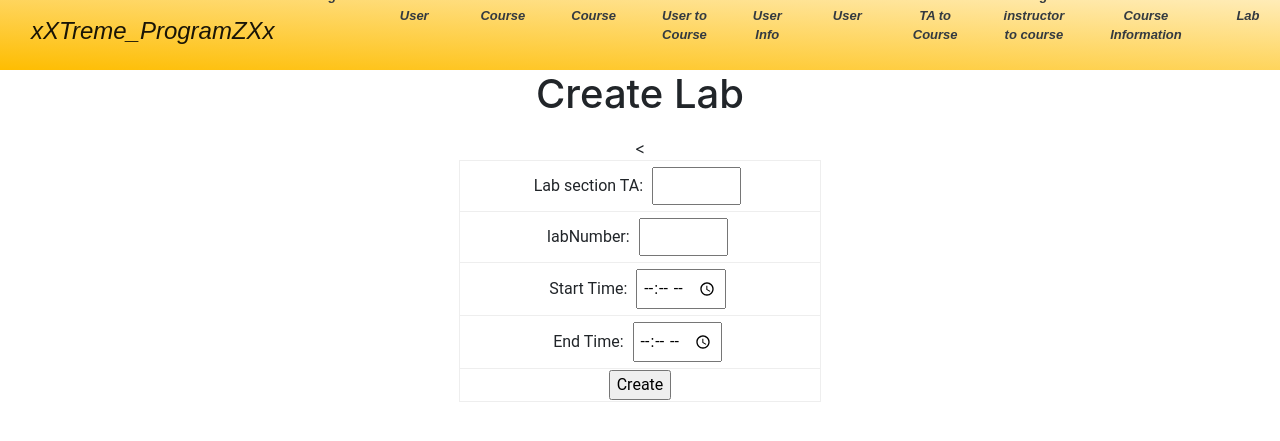
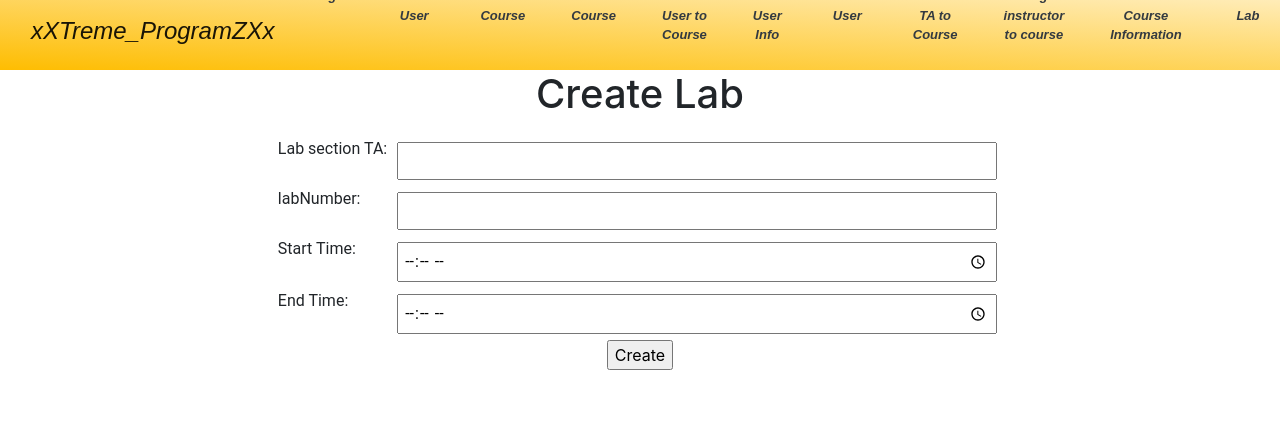
Before and after one commit to DevanClark/Final361, a Django app: page /createlab/ in a window 1280 px wide; the page is wider, and only the part inside the window is pictured. Shown: the top 441 px of that part. Run offline with Django 3.2, Linux system fonts and the light colour scheme; some libraries are stand-ins or nearby versions; some web fonts are replaced.

Commit message:
Fixed styling

```diff
--- a/Final/templates/main/addtatocourse.html
+++ b/Final/templates/main/addtatocourse.html
@@ -2,7 +2,7 @@
     <h1>Add TA To Course</h1>
     <form method="post" class = "form">
 	    {%csrf_token%}
-        <table border = "1" class = "center">
+        <table class = "center">
             <tr>
             <td><label for="courseid">Course Name: </label>
 	         <input type="text" name="courseid" id="courseid" class="inputBox"/></td>
--- a/Final/templates/main/addusertocourse.html
+++ b/Final/templates/main/addusertocourse.html
@@ -1,5 +1,5 @@
 {% extends "base.html" %} {% block content %}
-    <h1>Add User To Course</h1>
+    <h1>Add User to Course</h1>
     <form method="post" class = "form">
 	    {%csrf_token%}
         <table class = "center">
@@ -11,7 +11,7 @@
         </tr>
         <tr>
             <td>
-                 <label for ="usertoadd">User to add: </label>
+                 <label for ="usertoadd">User to Add: </label>
         <input type="text" name="usertoadd" id="usertoadd" class="inputBox"/>
             </td>
         </tr>
--- a/Final/templates/main/createlab.html
+++ b/Final/templates/main/createlab.html
@@ -2,21 +2,34 @@
     <h1>Create Lab</h1>
     <form method="post" class = "form">
 	    {%csrf_token%}
-          <table border = "1" class = center>
-              <tr><td>
+          <table class = center>
+              <tr>
+              <td>
                 <label for="TA">Lab section TA: </label>
-                  <input type="text" name="TA" id="TA" class="inputBox"/><br></td></tr>
-              <tr><<td>
-                  <label for ="labNumber">labNumber: </label>
-                  <input type="text" name="labNumber" id="labNumber" class="inputBox"/><br></td></tr>
-              <tr><td>
+                  <input type="text" name="TA" id="TA" class="inputBox"/>
+                  </td>
+              </tr>
+                <tr>
+                    <td>
+                        <label for ="labNumber">labNumber: </label>
+                        <input type="text" name="labNumber" id="labNumber" class="inputBox"/>
+                    </td>
+                </tr>
+              <tr>
+                  <td>
                   <label for="starttime">Start Time: </label>
-                  <input type="time" name="starttime" id="starttime" class="inputBox"/><br></td></tr>
-              <tr><td>
+                  <input type="time" name="starttime" id="starttime" class="inputBox"/>
+                  </td>
+              </tr>
+              <tr>
+                  <td>
                   <label for="endtime">End Time: </label>
-                  <input type="time" name="endtime" id="endtime" class="inputBox"/><br></td></tr>
-              <tr><td><input type="submit" value = "Create" class = centerButton/><br></td></tr>
+                  <input type="time" name="endtime" id="endtime" class="inputBox"/><br>
+                  </td>
+              </tr>
+              <tr>
           </table>
+    <input type="submit" value = "Create" class = centerButton/>
     </form>
     <div class = "warning" > {{ createlabreponse }} </div>
     <div id = "out">{{ out | safe }}</div>
--- a/static/css/style.css
+++ b/static/css/style.css
@@ -7,6 +7,9 @@ td{
 }
 
 h1{
+    text-align: center;
+}
+h2{
     text-align: center;
 }
 
@@ -48,13 +51,37 @@ a:link {
     margin: 15px;
 }
 
-table.center {
+  table.center {
     margin-left:auto;
     margin-right:auto;
     border: 1px;
   }
 
-.centerButton{
+  td{
+      padding-left:50px;
+      padding-right:50px;
+      margin:500px;
+      text-align: left;
+  }
+
+  label{
+      padding-right:5px;
+  }
+  .inputBox{
+      width:600px;
+      float: right;
+  }
+
+  #checkbox{
+      text-align: right;
+      padding-left: 30px;
+      vertical-align: middle;
+
+  }
+  .checkboxLabel{
+      padding-left:20px;
+  }
+  .centerButton{
       display: block;
     max-width: 300px;
       margin:auto;
```
Also changed, not shown: Final/templates/main/addlabsectiontocourse.html (+19 -9 lines), Final/templates/main/addstudenttolab.html (+20 -10 lines), Final/templates/main/assigninstructortocourse.html (+14 -4 lines), Final/templates/main/assigntatolab.html (+20 -10 lines), Final/templates/main/deletelab.html (+14 -11 lines).
